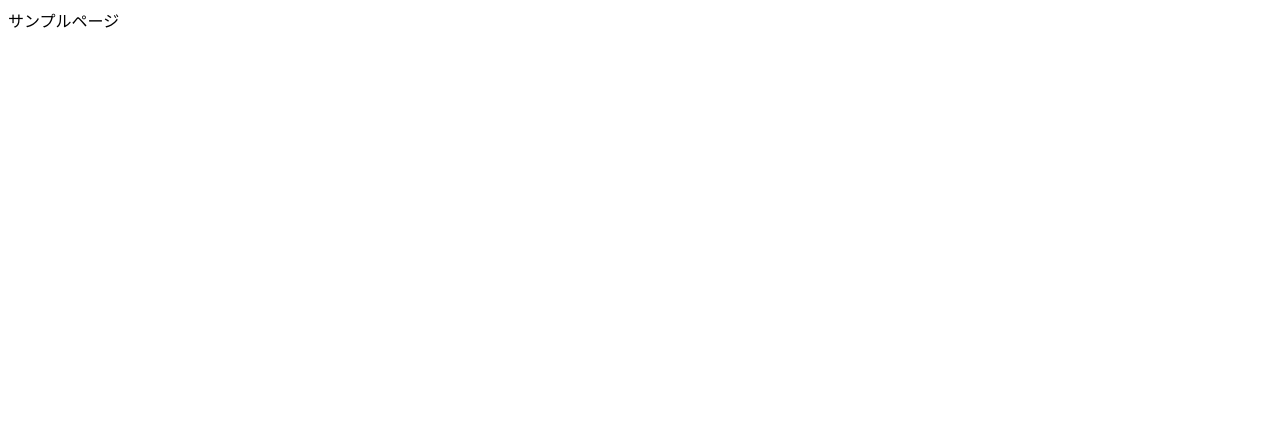
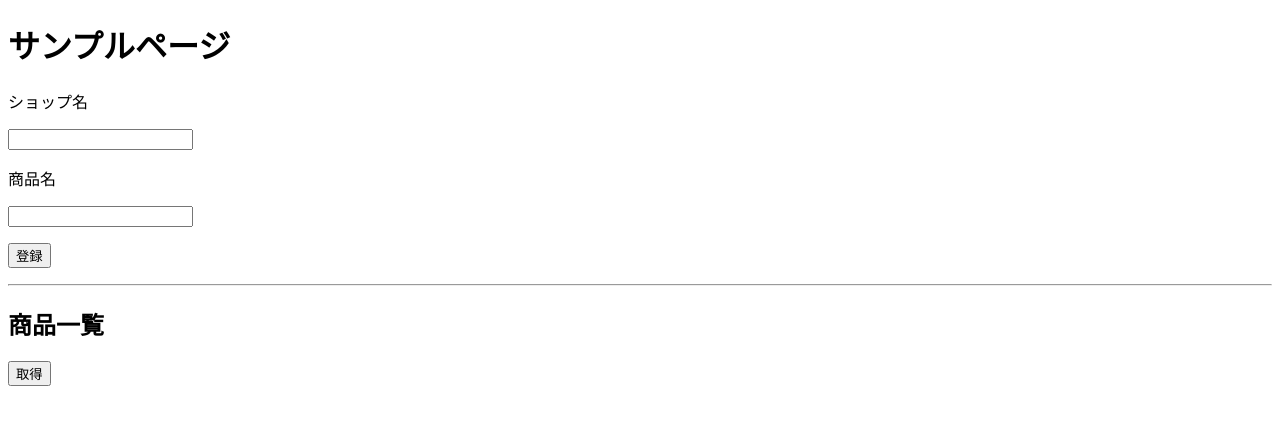
Before and after one commit to smrockv/sample, a plain HTML site: page index.html in a window 1280 px wide. Drawn offline with Linux system fonts and the light colour scheme.

Commit message:
サンプル実装

```diff
--- a/index.html
+++ b/index.html
@@ -4,6 +4,64 @@
         <title>サンプルページ</title>
     </head>
 <body>
-    サンプルページ
+    <h1>サンプルページ</h1>
+    <form>
+        <p><span>ショップ名</span></p>
+        <input type="text" id="shop">
+        <p><span>商品名</span></p>
+        <input type="text" id="item"><br>
+        <p>
+        <button type="button" onclick="postData();">登録</button></p>
+    </form>
+    <hr>
+    <h2>商品一覧</h2>
+    <form>
+        <button type="button" onclick="getData();">取得</button></p>
+    </form>
+        <table id="tableList"></table>
+    <script>
+        const url = "https://script.google.com/macros/s/AKfycbyTUR6Kl9HiUkdv92UYItNpCEmqE6KpgEpiFbMiO9SkXMsAG1UlaODl1gI5GF4TbxH1/exec";
+        function getData() {
+            //const urlParam = "?text=yahoo"
+            //const param = {
+            //    "method"     : "GET",
+            //};
+            fetch(url)
+            .then(response => response.json())
+            .then(data => toDocument(data))
+            .catch((error) => {
+                console.error('Error:', error);
+              });
+        }
+        function toDocument(data) {
+            console.log(data);
+            const tableList = document.getElementById('tableList');
+            data.forEach(rec => {
+                const row = document.createElement('tr');
+                row.innerHTML = `<td>${rec.shop}</td><td>${rec.item}</td>`;
+                tableList.appendChild(row);
+            });
+        }
+        function postData() {
+            const data = {
+                "shop" : document.getElementById('shop').value,
+                "item" : document.getElementById('item').value,
+            };
+
+            const postparam = {
+                "method"     : "POST",
+                //"mode" : "no-cors",
+                "Content-Type" : "application/x-www-form-urlencoded",
+                "body" : JSON.stringify(data)
+            };
+
+            fetch(url, postparam)
+            .then(response => response.json())
+            .then(data => console.log(data))
+            .catch((error) => {
+                console.error('Error:', error);
+              });
+        }
+    </script>
 </body>
 </html>
```
